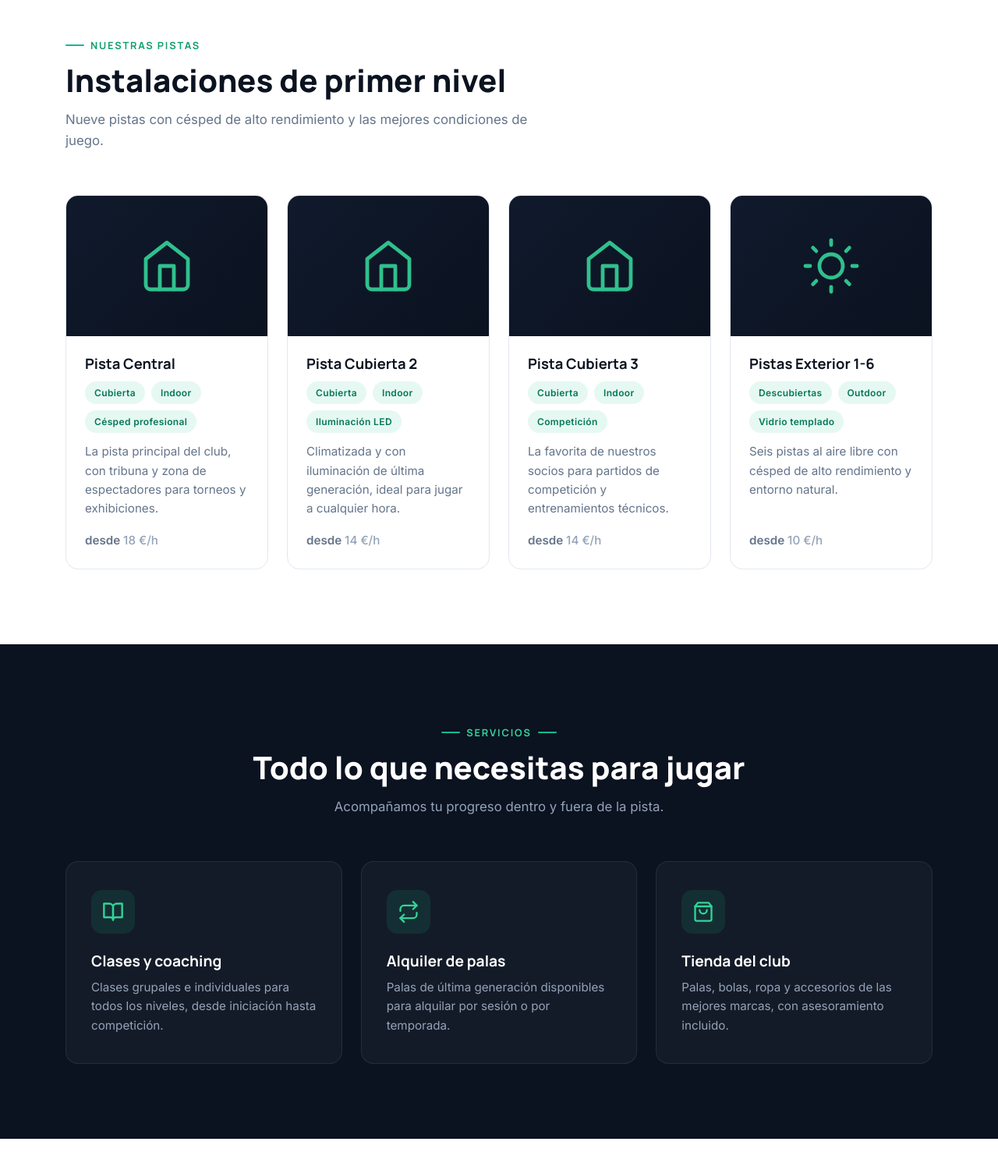
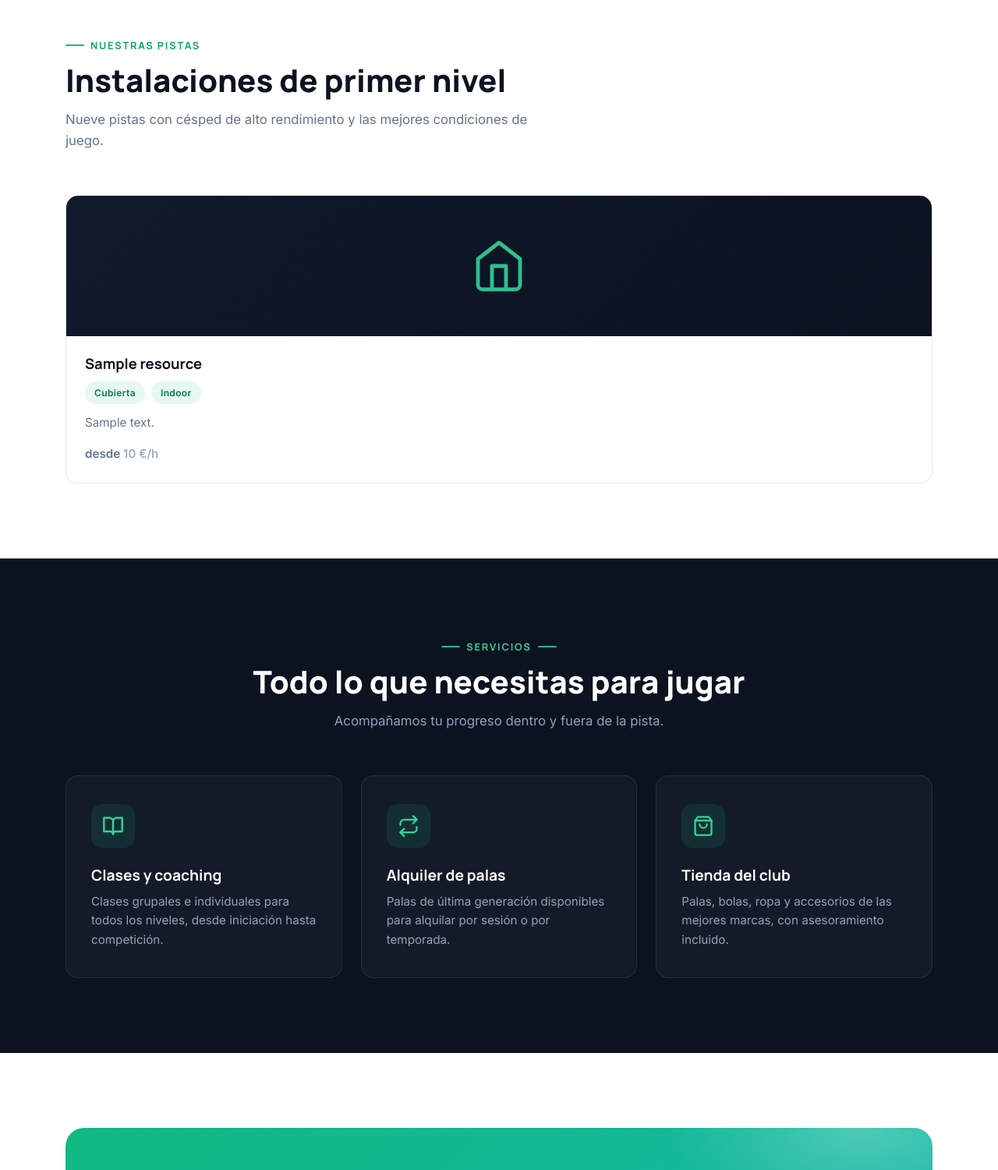
Before and after one commit to JCMeloza/GestionReservas, a Django app: page / in a window 1280 px wide. Shown: the part 1639-3139 px from the top of the page at 78% size. Run offline with Django 5.2, Linux system fonts and the light colour scheme; tables that the repository leaves empty hold one stand-in row (values such as "Sample post").

Commit message:
Añadir precio por hora y tipo a las pistas (Resource) y mostrar las pistas del home desde la base de datos

```diff
--- a/bookings/admin.py
+++ b/bookings/admin.py
@@ -6,6 +6,8 @@
 class ResourceAdmin(admin.ModelAdmin):
     list_display = (
         "name",
+        "price_per_hour",
+        "court_type",
         "is_active",
     )
 
--- a/bookings/models.py
+++ b/bookings/models.py
@@ -16,6 +16,18 @@
     description = models.TextField(
         blank=True,
         null=True
+    )
+
+    price_per_hour = models.DecimalField(
+        max_digits=6,
+        decimal_places=2,
+        default=0
+    )
+
+    court_type = models.CharField(
+        max_length=20,
+        choices=[('indoor', 'Cubierta'), ('outdoor', 'Exterior')],
+        default='outdoor'
     )
 
     is_active = models.BooleanField(
--- a/bookings/views.py
+++ b/bookings/views.py
@@ -1,6 +1,13 @@
 from django.views.generic import TemplateView
+
+from .models import Resource
 
 
 class HomeView(TemplateView):
     """Vista de la página de inicio del club."""
     template_name = "home.html"
+
+    def get_context_data(self, **kwargs):
+        context = super().get_context_data(**kwargs)
+        context["resources"] = Resource.objects.filter(is_active=True)
+        return context
--- a/templates/home.html
+++ b/templates/home.html
@@ -117,65 +117,15 @@
       </div>
 
       <div class="courts-grid">
+        {% for resource in resources %}
         <article class="court-card">
           <div class="court-card__media">
+            {% if resource.court_type == 'indoor' %}
             <svg viewBox="0 0 24 24" fill="none" stroke="currentColor" stroke-width="1.6" stroke-linecap="round" stroke-linejoin="round" aria-hidden="true" focusable="false">
               <path d="m3 9 9-7 9 7v11a2 2 0 0 1-2 2H5a2 2 0 0 1-2-2z"></path>
               <polyline points="9 22 9 12 15 12 15 22"></polyline>
             </svg>
-          </div>
-          <div class="court-card__body">
-            <h3>Pista Central</h3>
-            <div class="court-card__tags">
-              <span class="tag">Cubierta</span>
-              <span class="tag">Indoor</span>
-              <span class="tag">Césped profesional</span>
-            </div>
-            <p>La pista principal del club, con tribuna y zona de espectadores para torneos y exhibiciones.</p>
-            <p class="court-card__price">desde <span>18 €/h</span></p>
-          </div>
-        </article>
-
-        <article class="court-card">
-          <div class="court-card__media">
-            <svg viewBox="0 0 24 24" fill="none" stroke="currentColor" stroke-width="1.6" stroke-linecap="round" stroke-linejoin="round" aria-hidden="true" focusable="false">
-              <path d="m3 9 9-7 9 7v11a2 2 0 0 1-2 2H5a2 2 0 0 1-2-2z"></path>
-              <polyline points="9 22 9 12 15 12 15 22"></polyline>
-            </svg>
-          </div>
-          <div class="court-card__body">
-            <h3>Pista Cubierta 2</h3>
-            <div class="court-card__tags">
-              <span class="tag">Cubierta</span>
-              <span class="tag">Indoor</span>
-              <span class="tag">Iluminación LED</span>
-            </div>
-            <p>Climatizada y con iluminación de última generación, ideal para jugar a cualquier hora.</p>
-            <p class="court-card__price">desde <span>14 €/h</span></p>
-          </div>
-        </article>
-
-        <article class="court-card">
-          <div class="court-card__media">
-            <svg viewBox="0 0 24 24" fill="none" stroke="currentColor" stroke-width="1.6" stroke-linecap="round" stroke-linejoin="round" aria-hidden="true" focusable="false">
-              <path d="m3 9 9-7 9 7v11a2 2 0 0 1-2 2H5a2 2 0 0 1-2-2z"></path>
-              <polyline points="9 22 9 12 15 12 15 22"></polyline>
-            </svg>
-          </div>
-          <div class="court-card__body">
-            <h3>Pista Cubierta 3</h3>
-            <div class="court-card__tags">
-              <span class="tag">Cubierta</span>
-              <span class="tag">Indoor</span>
-              <span class="tag">Competición</span>
-            </div>
-            <p>La favorita de nuestros socios para partidos de competición y entrenamientos técnicos.</p>
-            <p class="court-card__price">desde <span>14 €/h</span></p>
-          </div>
-        </article>
-
-        <article class="court-card">
-          <div class="court-card__media">
+            {% else %}
             <svg viewBox="0 0 24 24" fill="none" stroke="currentColor" stroke-width="1.6" stroke-linecap="round" stroke-linejoin="round" aria-hidden="true" focusable="false">
               <circle cx="12" cy="12" r="5"></circle>
               <line x1="12" y1="1" x2="12" y2="3"></line>
@@ -187,18 +137,26 @@
               <line x1="4.22" y1="19.78" x2="5.64" y2="18.36"></line>
               <line x1="18.36" y1="5.64" x2="19.78" y2="4.22"></line>
             </svg>
+            {% endif %}
           </div>
           <div class="court-card__body">
-            <h3>Pistas Exterior 1-6</h3>
+            <h3>{{ resource.name }}</h3>
             <div class="court-card__tags">
+              {% if resource.court_type == 'indoor' %}
+              <span class="tag">Cubierta</span>
+              <span class="tag">Indoor</span>
+              {% else %}
               <span class="tag">Descubiertas</span>
               <span class="tag">Outdoor</span>
-              <span class="tag">Vidrio templado</span>
+              {% endif %}
             </div>
-            <p>Seis pistas al aire libre con césped de alto rendimiento y entorno natural.</p>
-            <p class="court-card__price">desde <span>10 €/h</span></p>
+            <p>{{ resource.description }}</p>
+            <p class="court-card__price">desde <span>{{ resource.price_per_hour|floatformat:"-2" }} €/h</span></p>
           </div>
         </article>
+        {% empty %}
+        <p>No hay pistas disponibles por ahora.</p>
+        {% endfor %}
       </div>
     </div>
   </section>
```
Also changed, not shown: bookings/migrations/0006_resource_court_type_resource_price_per_hour.py (added).
